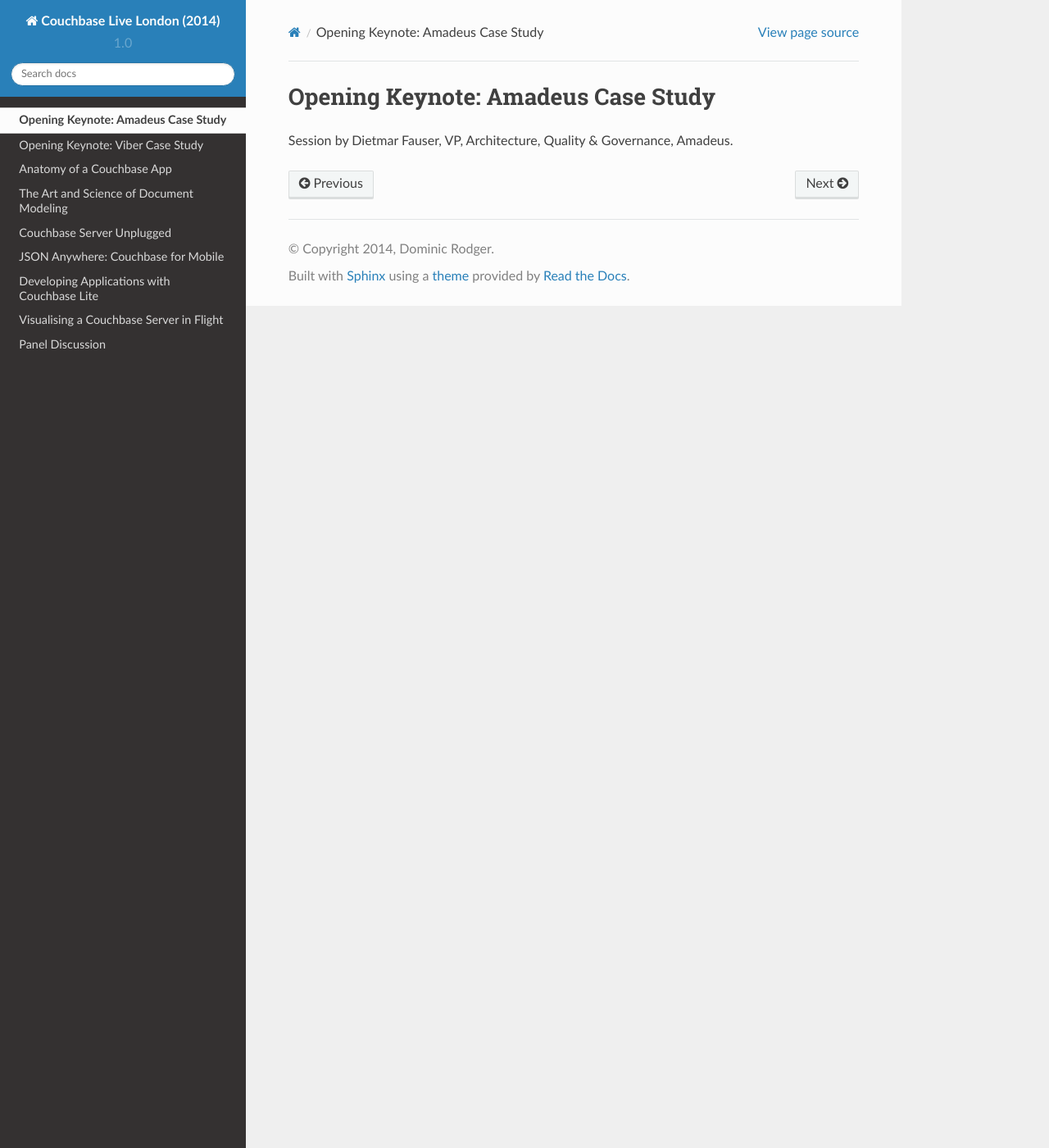
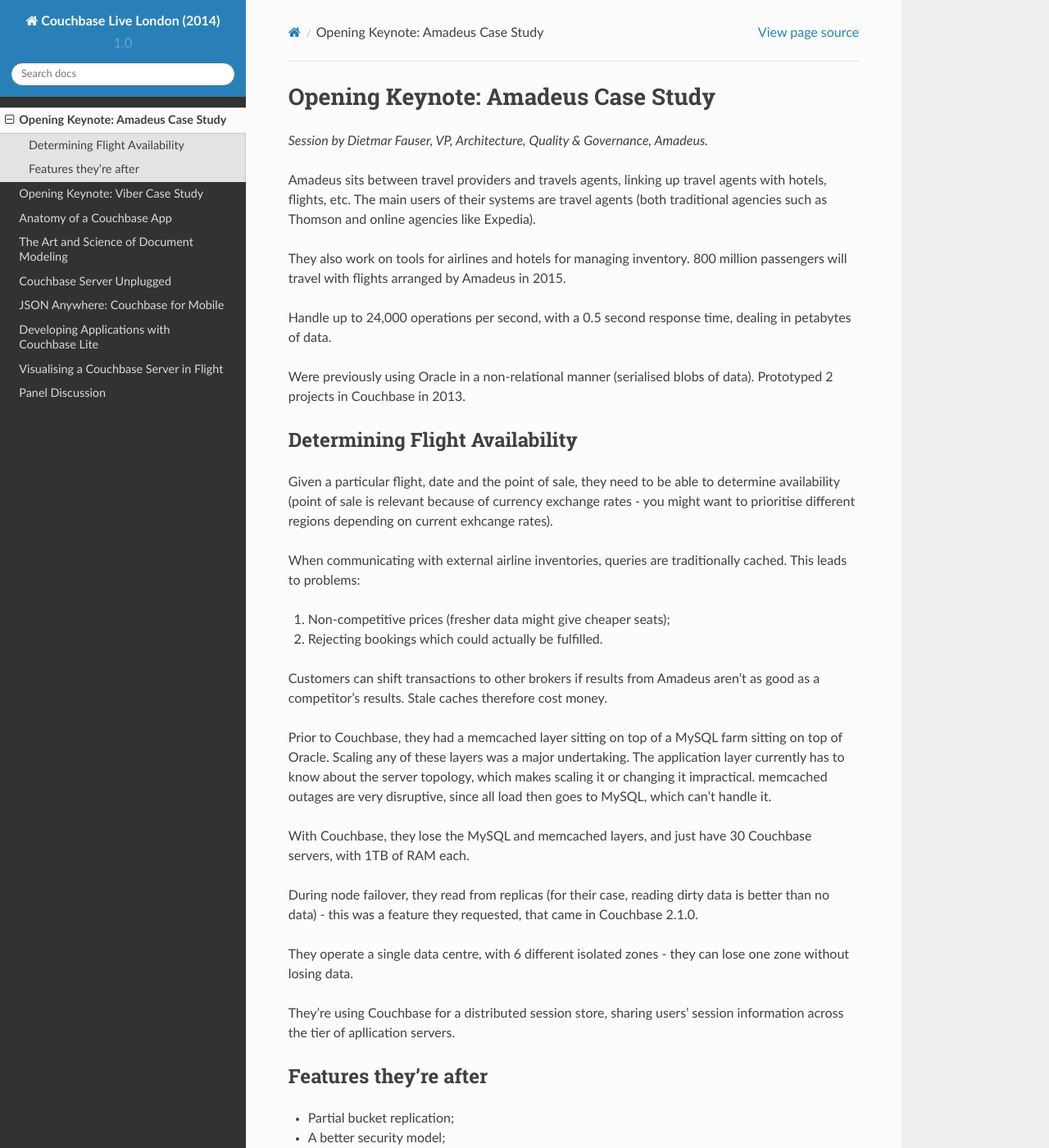
Before and after one commit to dominicrodger/couchbase-live-london-2014, a Sphinx documentation site: the page built from source/amadeus_case_study.rst, in a window 1280 px wide and 1400 px high. Shown: the whole window at 82% size. Built offline with Sphinx 7.4.7 and the Read the Docs theme 2.0.0, drawn with Linux system fonts in a browser that asks for light colours; some of the changed text lies outside the part shown.

Commit message:
Adding notes from the Amadeus Case Study

```diff
--- a/source/amadeus_case_study.rst
+++ b/source/amadeus_case_study.rst
@@ -1,5 +1,65 @@
 Opening Keynote: Amadeus Case Study
 ===================================
 
-Session by Dietmar Fauser, VP, Architecture, Quality & Governance,
-Amadeus.
+*Session by Dietmar Fauser, VP, Architecture, Quality & Governance,
+Amadeus.*
+
+Amadeus sits between travel providers and travels agents, linking up
+travel agents with hotels, flights, etc. The main users of their
+systems are travel agents (both traditional agencies such as Thomson
+and online agencies like Expedia).
+
+They also work on tools for airlines and hotels for managing
+inventory. 800 million passengers will travel with flights arranged
+by Amadeus in 2015.
+
+Handle up to 24,000 operations per second, with a 0.5 second response
+time, dealing in petabytes of data.
+
+Were previously using Oracle in a non-relational manner (serialised
+blobs of data). Prototyped 2 projects in Couchbase in 2013.
+
+Determining Flight Availability
+-------------------------------
+
+Given a particular flight, date and the point of sale, they need to
+be able to determine availability (point of sale is relevant because
+of currency exchange rates - you might want to prioritise different
+regions depending on current exhcange rates).
+
+When communicating with external airline inventories, queries are
+traditionally cached. This leads to problems:
+
+1. Non-competitive prices (fresher data might give cheaper seats);
+2. Rejecting bookings which could actually be fulfilled.
+
+Customers can shift transactions to other brokers if results from
+Amadeus aren't as good as a competitor's results. Stale caches
+therefore cost money.
+
+Prior to Couchbase, they had a memcached layer sitting on top of a
+MySQL farm sitting on top of Oracle. Scaling any of these layers was
+a major undertaking. The application layer currently has to know
+about the server topology, which makes scaling it or changing it
+impractical. memcached outages are very disruptive, since all load
+then goes to MySQL, which can't handle it.
+
+With Couchbase, they lose the MySQL and memcached layers, and just
+have 30 Couchbase servers, with 1TB of RAM each.
+
+During node failover, they read from replicas (for their case,
+reading dirty data is better than no data) - this was a feature they
+requested, that came in Couchbase 2.1.0.
+
+They operate a single data centre, with 6 different isolated zones -
+they can lose one zone without losing data.
+
+They're using Couchbase for a distributed session store, sharing
+users' session information across the tier of apllication servers.
+
+Features they're after
+----------------------
+
+* Partial bucket replication;
+* A better security model;
+* The ability to audit transactions.
```
